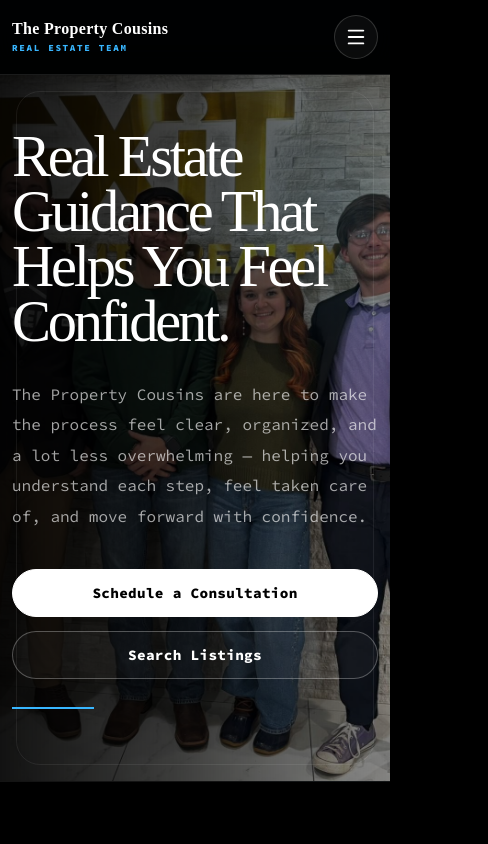
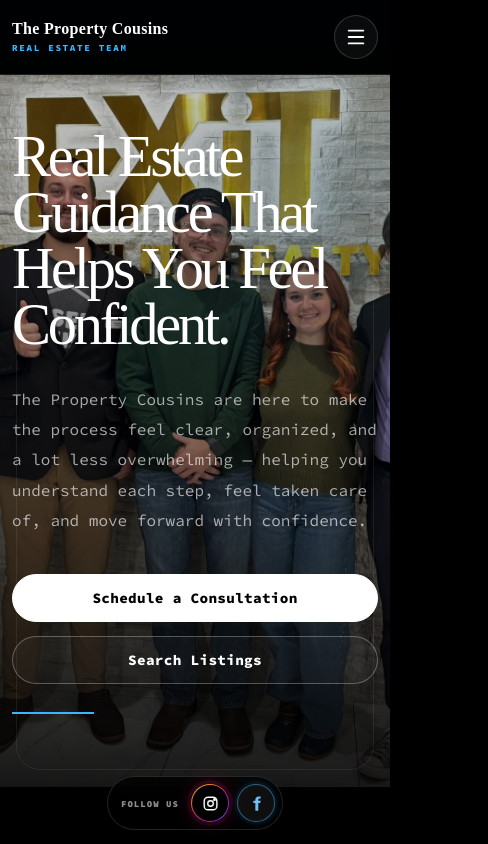
Before and after one commit to juancabrera0513/propertycousin, a React (Vite) app: page / in a window 390 px wide. Shown: the top 844 px of the page, 488 px wide, since content can reach past the window. Built offline with nearby package versions, Linux system fonts and the light colour scheme; no server answers.

Commit message:
Refine layout navigation and social sticky

```diff
--- a/src/App.jsx
+++ b/src/App.jsx
@@ -2,6 +2,7 @@ import { useEffect } from "react";
 import { Routes, Route, useLocation } from "react-router-dom";
 import Navbar from "./components/Navbar";
 import Footer from "./components/Footer";
+import SocialSticky from "./components/SocialSticky";
 import Home from "./pages/Home";
 import About from "./pages/About";
 import Listings from "./pages/Listings";
@@ -9,11 +10,21 @@ import ListingDetail from "./pages/ListingDetail";
 import NotFound from "./pages/NotFound";
 
 function ScrollToTop() {
-  const { pathname } = useLocation();
+  const { hash, pathname } = useLocation();
 
   useEffect(() => {
+    if (hash) {
+      window.setTimeout(() => {
+        document
+          .getElementById(hash.replace("#", ""))
+          ?.scrollIntoView({ block: "start" });
+      }, 0);
+
+      return;
+    }
+
     window.scrollTo({ top: 0, left: 0, behavior: "auto" });
-  }, [pathname]);
+  }, [hash, pathname]);
 
   return null;
 }
@@ -54,6 +65,7 @@ function App() {
       <ScrollToTop />
       <ScrollReveal />
       <Navbar />
+      <SocialSticky />
 
       <main>
         <Routes>
--- a/src/components/Navbar.jsx
+++ b/src/components/Navbar.jsx
@@ -28,14 +28,14 @@ function Navbar() {
         <nav className={`navbar__links ${isOpen ? "navbar__links--open" : ""}`}>
           <NavLink to="/" onClick={closeMenu}>Home</NavLink>
           <NavLink to="/about" onClick={closeMenu}>About Us</NavLink>
-          <NavLink to="/listing" onClick={closeMenu}>Listings</NavLink>
-          <a href="/#testimonials" onClick={closeMenu}>Testimonials</a>
-          <a href="/#contact" onClick={closeMenu}>Contact</a>
+          <NavLink to="/listings" onClick={closeMenu}>Listings</NavLink>
+          <Link to="/#testimonials" onClick={closeMenu}>Testimonials</Link>
+          <Link to="/#contact" onClick={closeMenu}>Contact</Link>
         </nav>
 
-        <a href="/#contact" className="navbar__cta">
+        <Link to="/#contact" className="navbar__cta">
           Work With Us
-        </a>
+        </Link>
       </div>
     </header>
   );
--- /dev/null
+++ b/src/components/SocialSticky.jsx
@@ -0,0 +1,45 @@
+const socialLinks = [
+  {
+    label: "Instagram",
+    href: "https://www.instagram.com/propertycousinsstl?igsh=MW45NHFvbmk2MG1iYw==",
+    icon: (
+      <svg aria-hidden="true" viewBox="0 0 24 24">
+        <rect x="4" y="4" width="16" height="16" rx="5" />
+        <circle cx="12" cy="12" r="3.5" />
+        <circle cx="17" cy="7" r="1" />
+      </svg>
+    ),
+  },
+  {
+    label: "Facebook",
+    href: "https://www.facebook.com/people/The-Property-Cousins-Real-Estate-Team/61565912713909/",
+    icon: (
+      <svg aria-hidden="true" viewBox="0 0 24 24">
+        <path d="M14.2 8.4V6.9c0-.7.5-1.1 1.2-1.1h1.8V3h-2.5c-2.7 0-4.2 1.6-4.2 4.4v1H8v3.1h2.5V21h3.7v-9.5h2.5l.5-3.1h-3Z" />
+      </svg>
+    ),
+  },
+];
+
+function SocialSticky() {
+  return (
+    <aside className="social-sticky" aria-label="Social media links">
+      <span className="social-sticky__label">Follow us</span>
+
+      {socialLinks.map(({ href, icon, label }) => (
+        <a
+          href={href}
+          aria-label={label}
+          className="social-sticky__link"
+          key={label}
+          rel="noreferrer"
+          target="_blank"
+        >
+          {icon}
+        </a>
+      ))}
+    </aside>
+  );
+}
+
+export default SocialSticky;
--- a/src/index.css
+++ b/src/index.css
@@ -22,6 +22,7 @@
 
 html {
   scroll-behavior: smooth;
+  overflow-x: hidden;
 }
 
 body {
@@ -29,6 +30,7 @@ body {
   font-family: "Source Code Pro", monospace;
   background: var(--black);
   color: var(--white);
+  overflow-x: hidden;
 }
 
 body::selection {
@@ -65,6 +67,13 @@ button {
 
 .section {
   padding: 108px 0;
+}
+
+#listings,
+#testimonials,
+#contact,
+#results {
+  scroll-margin-top: 104px;
 }
 
 .btn {
@@ -106,6 +115,131 @@ button {
   border-color: var(--blue);
   color: var(--blue);
   background: rgba(56, 182, 255, 0.06);
+}
+
+.social-sticky {
+  position: fixed;
+  right: 18px;
+  top: 50%;
+  z-index: 45;
+  display: grid;
+  gap: 10px;
+  transform: translateY(-50%);
+}
+
+.social-sticky__label {
+  writing-mode: vertical-rl;
+  justify-self: center;
+  color: rgba(255, 255, 255, 0.58);
+  font-size: 0.58rem;
+  font-weight: 900;
+  letter-spacing: 0.14em;
+  text-transform: uppercase;
+}
+
+.social-sticky__link {
+  width: 42px;
+  height: 42px;
+  display: inline-grid;
+  place-items: center;
+  border: 1px solid rgba(255, 255, 255, 0.16);
+  border-radius: 999px;
+  background: rgba(0, 0, 0, 0.58);
+  color: rgba(255, 255, 255, 0.86);
+  backdrop-filter: blur(14px);
+  box-shadow: 0 16px 40px rgba(0, 0, 0, 0.24);
+  font-size: 0.68rem;
+  font-weight: 900;
+  letter-spacing: 0.04em;
+  animation: socialPulse 2.8s ease-in-out infinite;
+  transition:
+    background 0.2s ease,
+    border-color 0.2s ease,
+    color 0.2s ease,
+    transform 0.2s ease;
+}
+
+.social-sticky__link:hover {
+  border-color: rgba(56, 182, 255, 0.62);
+  background: rgba(56, 182, 255, 0.13);
+  color: var(--blue);
+  animation-play-state: paused;
+  transform: translateX(-3px);
+}
+
+.social-sticky__link svg {
+  width: 19px;
+  height: 19px;
+  display: block;
+  fill: none;
+  stroke: currentColor;
+  stroke-linecap: round;
+  stroke-linejoin: round;
+  stroke-width: 1.8;
+}
+
+.social-sticky__link[aria-label="Facebook"] svg {
+  fill: currentColor;
+  stroke: none;
+}
+
+.social-sticky__link[aria-label="Facebook"] {
+  color: var(--blue);
+}
+
+.social-sticky__link[aria-label="Instagram"] {
+  color: #ffffff;
+  background:
+    linear-gradient(#000000, #000000) padding-box,
+    linear-gradient(135deg, #feda75, #fa7e1e, #d62976, #962fbf, #4f5bd5) border-box;
+  border-color: transparent;
+}
+
+.social-sticky__link[aria-label="Instagram"]:hover {
+  background:
+    linear-gradient(135deg, rgba(254, 218, 117, 0.18), rgba(214, 41, 118, 0.18), rgba(79, 91, 213, 0.18)) padding-box,
+    linear-gradient(135deg, #feda75, #fa7e1e, #d62976, #962fbf, #4f5bd5) border-box;
+  color: #ffffff;
+}
+
+.social-sticky__link:nth-of-type(2) {
+  animation-delay: 0.45s;
+}
+
+.social-sticky__link[aria-label="Instagram"] {
+  animation-name: instagramPulse;
+}
+
+@keyframes socialPulse {
+  0%,
+  100% {
+    border-color: rgba(255, 255, 255, 0.16);
+    box-shadow: 0 16px 40px rgba(0, 0, 0, 0.24);
+    color: rgba(255, 255, 255, 0.86);
+  }
+
+  45% {
+    border-color: rgba(56, 182, 255, 0.64);
+    box-shadow:
+      0 16px 40px rgba(0, 0, 0, 0.24),
+      0 0 0 4px rgba(56, 182, 255, 0.08),
+      0 0 24px rgba(56, 182, 255, 0.22);
+    color: var(--blue);
+  }
+}
+
+@keyframes instagramPulse {
+  0%,
+  100% {
+    box-shadow: 0 16px 40px rgba(0, 0, 0, 0.24);
+  }
+
+  45% {
+    box-shadow:
+      0 16px 40px rgba(0, 0, 0, 0.24),
+      0 0 0 4px rgba(214, 41, 118, 0.1),
+      0 0 24px rgba(214, 41, 118, 0.28);
+  }
 }
 
 /* Navbar */
@@ -240,24 +374,25 @@ button {
   display: flex;
   align-items: center;
   min-height: calc(100vh - 190px);
+  width: min(100% - 48px, 1320px);
 }
 
 .hero__content {
-  max-width: 860px;
+  max-width: 720px;
 }
 
 .hero h1 {
   margin: 0;
-  max-width: 760px;
+  max-width: 690px;
   font-family: "Times New Roman", Times, serif;
-  font-size: clamp(3.3rem, 7vw, 6.9rem);
+  font-size: clamp(3.15rem, 6.15vw, 6.25rem);
   font-weight: 500;
-  line-height: 0.94;
+  line-height: 0.96;
   letter-spacing: -0.055em;
 }
 
 .hero__text {
-  max-width: 625px;
+  max-width: 585px;
   margin: 30px 0 0;
   color: var(--muted);
   font-size: clamp(1rem, 1.4vw, 1.16rem);
@@ -748,6 +883,41 @@ button {
 
   .navbar__links {
     top: 84px;
+  }
+
+  .social-sticky {
+    right: 50%;
+    top: auto;
+    bottom: 14px;
+    align-items: center;
+    grid-auto-flow: column;
+    gap: 8px;
+    padding: 7px;
+    border: 1px solid rgba(255, 255, 255, 0.14);
+    border-radius: 999px;
+    background: rgba(0, 0, 0, 0.72);
+    backdrop-filter: blur(16px);
+    transform: translateX(50%);
+  }
+
+  .social-sticky__label {
+    writing-mode: horizontal-tb;
+    padding: 0 4px 0 6px;
+    font-size: 0.56rem;
+    letter-spacing: 0.12em;
+    white-space: nowrap;
+  }
+
+  .social-sticky__link {
+    width: 38px;
+    height: 38px;
+    border-color: transparent;
+    background: rgba(255, 255, 255, 0.06);
+    box-shadow: none;
+  }
+
+  .social-sticky__link:hover {
+    transform: translateY(-2px);
   }
 
   .hero h1 {
@@ -1081,7 +1251,7 @@ button {
 
 .hero {
   background:
-    linear-gradient(90deg, rgba(0, 0, 0, 0.92) 0%, rgba(0, 0, 0, 0.74) 46%, rgba(0, 0, 0, 0.44) 100%),
+    linear-gradient(90deg, rgba(0, 0, 0, 0.9) 0%, rgba(0, 0, 0, 0.72) 34%, rgba(0, 0, 0, 0.34) 62%, rgba(0, 0, 0, 0.16) 100%),
     radial-gradient(circle at 84% 20%, rgba(56, 182, 255, 0.18), transparent 28%),
     url("./assets/images/hero.jpg") center top / cover no-repeat;
 }
@@ -1170,8 +1340,26 @@ button {
 /* Mobile performance fix */
 
 @media (max-width: 768px) {
+  [data-reveal="left"],
+  [data-reveal="right"] {
+    transform: translateY(42px);
+  }
+
+  .hero {
+    background:
+      linear-gradient(180deg, rgba(0, 0, 0, 0.24) 0%, rgba(0, 0, 0, 0.44) 46%, rgba(0, 0, 0, 0.9) 100%),
+      radial-gradient(circle at 82% 18%, rgba(56, 182, 255, 0.14), transparent 30%),
+      url("./assets/images/hero.jpg") 42% top / cover no-repeat;
+  }
+
   .stats-section {
     background-attachment: scroll;
+  }
+
+  .contact-section {
+    background:
+      linear-gradient(180deg, rgba(0, 0, 0, 0.74), rgba(0, 0, 0, 0.9)),
+      url("./assets/images/property-cousins-team.webp") center top / cover no-repeat;
   }
 
   .about-preview__photo {
--- a/src/pages/About.css
+++ b/src/pages/About.css
@@ -279,6 +279,51 @@
   object-position: center top;
 }
 
+.about-cta {
+  padding-top: 1rem;
+  background:
+    radial-gradient(circle at 50% 100%, rgba(56, 182, 255, 0.1), transparent 34%),
+    #000000;
+}
+
+.about-cta__card {
+  max-width: 860px;
+  margin: 0 auto;
+  padding: 2.25rem;
+  border: 1px solid rgba(56, 182, 255, 0.28);
+  border-radius: 24px;
+  background:
+    linear-gradient(135deg, rgba(56, 182, 255, 0.12), transparent 42%),
+    rgba(255, 255, 255, 0.035);
+  text-align: center;
+}
+
+.about-cta__card h2 {
+  margin: 0;
+  font-family: "Times New Roman", Times, serif;
+  font-size: clamp(2rem, 4vw, 3.35rem);
+  font-weight: 500;
+  line-height: 1;
+  letter-spacing: -0.045em;
+  color: var(--about-white);
+}
+
+.about-cta__card p {
+  max-width: 650px;
+  margin: 1rem auto 0;
+  color: var(--about-text);
+  font-size: 0.98rem;
+  line-height: 1.75;
+}
+
+.about-cta__actions {
+  display: flex;
+  flex-wrap: wrap;
+  justify-content: center;
+  gap: 0.8rem;
+  margin-top: 1.45rem;
+}
+
 @media (max-width: 1080px) {
   .about-hero__grid,
   .about-team__card,
@@ -325,7 +370,8 @@
   }
 
   .about-story__card,
-  .about-team__card {
+  .about-team__card,
+  .about-cta__card {
     padding: 1.5rem;
   }
 
@@ -365,7 +411,13 @@
   }
 
   .about-story__card,
-  .about-team__card {
+  .about-team__card,
+  .about-cta__card {
     padding: 1.15rem;
   }
+
+  .about-cta__actions {
+    align-items: stretch;
+    flex-direction: column;
+  }
 }
--- a/src/pages/Listings.jsx
+++ b/src/pages/Listings.jsx
@@ -6,7 +6,7 @@ function Listings() {
     <>
       <Seo
         title="Property Search"
-        description="Search current MLS listings and recent real estate results across Jefferson County and the greater St. Louis area."
+        description="Search available homes and recent real estate results across Jefferson County and the greater St. Louis area."
         path="/listings"
       />
       <SoldPropertiesSection />
```
Also changed, not shown: src/components/SoldPropertiesSection.jsx (+9 -10 lines), src/pages/About.jsx (+48 -6 lines), src/pages/ListingDetail.jsx (+11 -6 lines).
